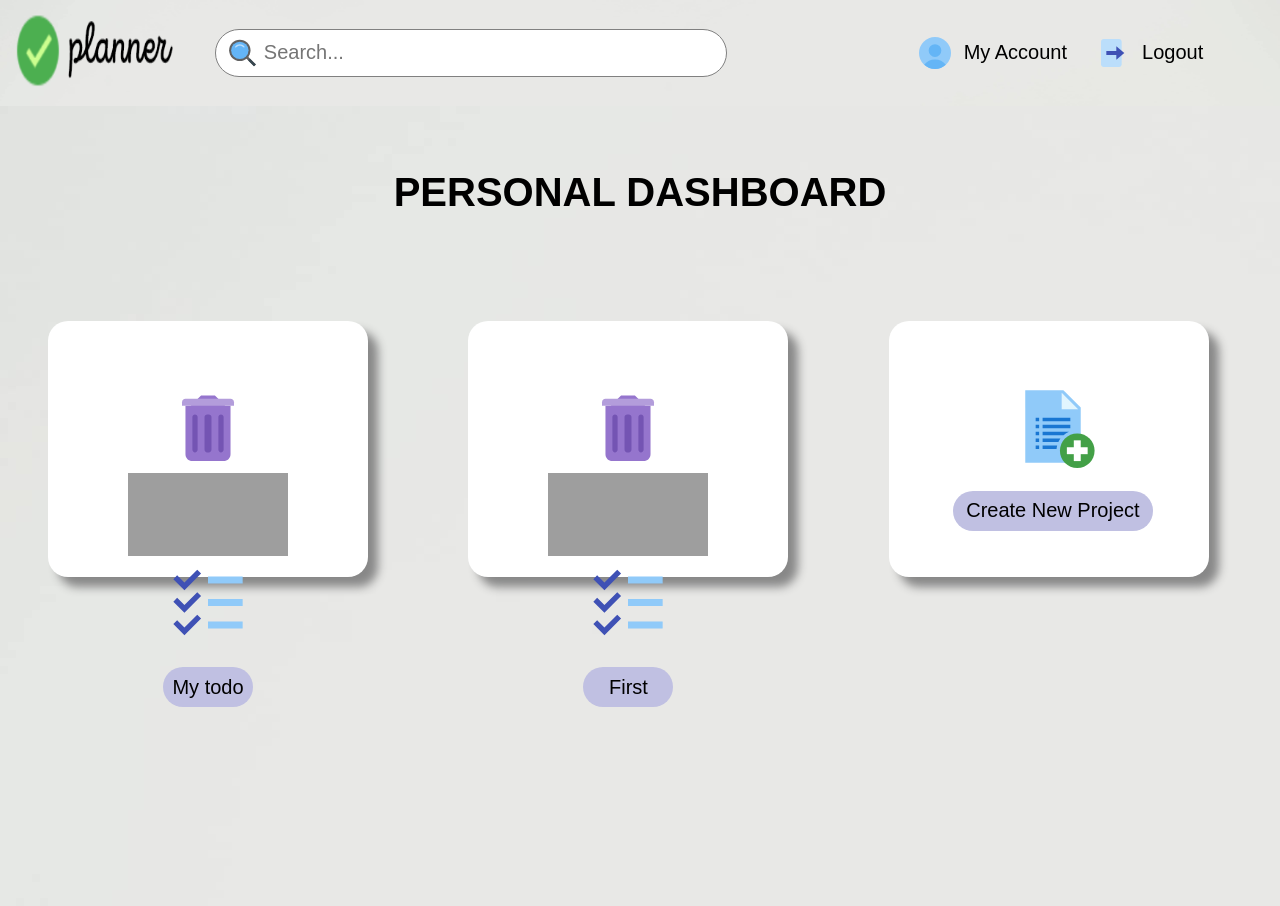
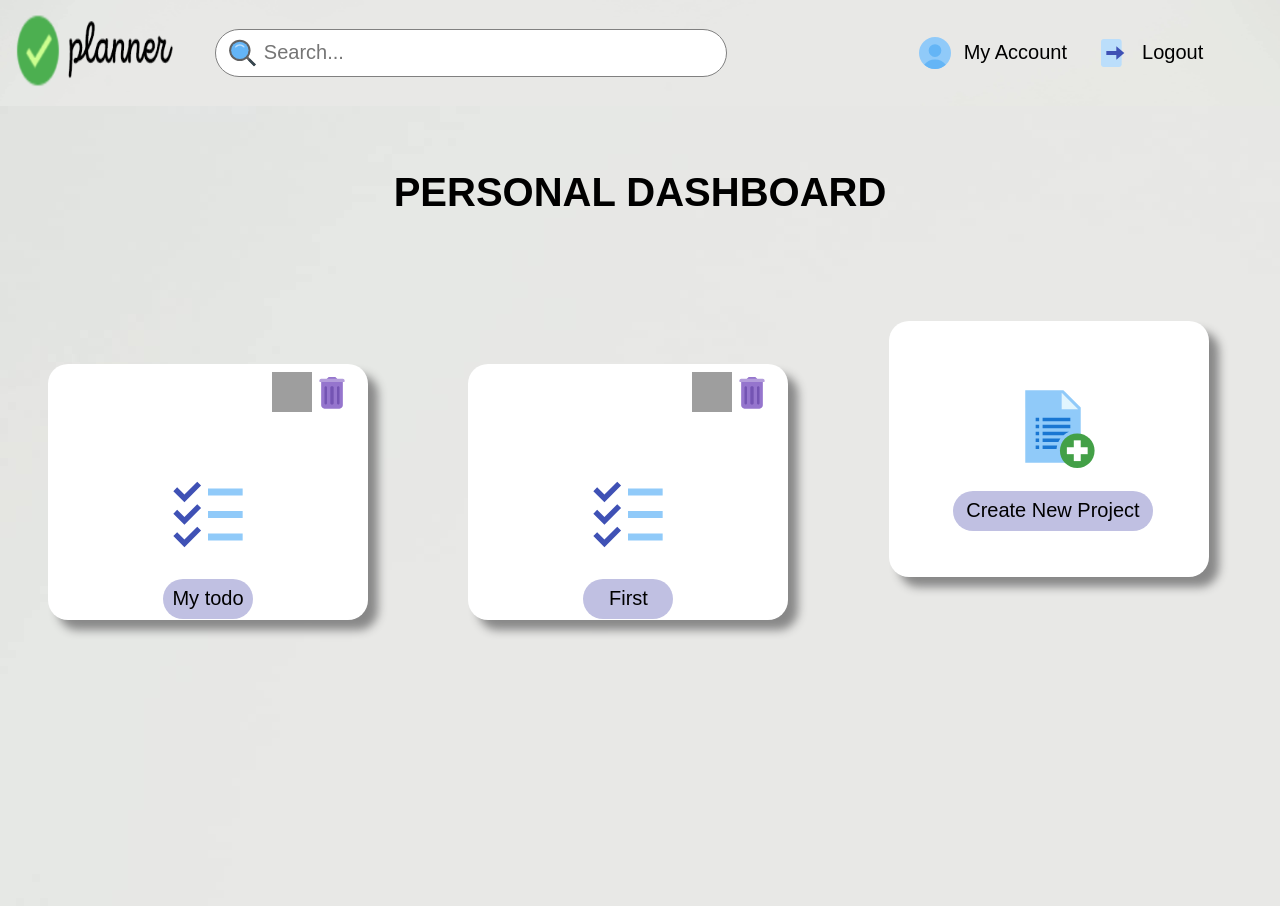
Before and after one commit to anushkakamalja/Personal-Planner, a Flask app: page /dashboard in a window 1280 px wide. Run offline with Flask 2, Linux system fonts and the light colour scheme; a user stored in the database is signed in; data comes from the database, SQL or seed files in the repository; both versions use the stored data as it was after the commit; grey boxes are pictures that could not be loaded.

Commit message:
Added update and delete feature in dashboard

```diff
--- a/project/static/css/dashboard.css
+++ b/project/static/css/dashboard.css
@@ -30,6 +30,7 @@ body{
   padding-top: -10rem;
 
 }
+
 
 .today-btn {
   border: none;
@@ -158,12 +159,6 @@ label {
   font-weight: bold;
 }
 
-
- /* .delete{
-  height: 40px;
-  margin-left: -115px;
-  margin-top: -156px;
-}    */
 
 
 
@@ -384,3 +379,29 @@ label {
   width: 3rem;
   height: 3rem;
   display: none;
+
+*/
+.edit{
+  height: 40px;
+  /* margin-left: 0%;
+  margin-right: 0%;*/
+  width: 40px;
+}
+.delete{
+  height: 40px;
+  /* margin-left: 0%;
+  margin-right: 0%;
+  width: 30%; */
+  width: 40px;
+}
+.projectbox{
+  position: relative;
+    left: 10rem;
+
+    display: flex;
+    /* justify-content: space-around; */
+    align-items: center;
+    /* top: 15.5rem; */
+    top: -3.5rem;
+    z-index: 100;
+}
--- a/project/templates/base.html
+++ b/project/templates/base.html
@@ -20,15 +20,21 @@
             draggable="false"
         /></a>
       </div>
+
+      <!-- <form action="/search" method="POST"> -->
       <div class="nav-menu-container">
         <div class="nav-hide nav-searchbar">
-          <img
+          <img onclick="javascript.form.submit();"
             src="{{url_for('static',filename='/assets/icons/search_48px.svg')}}"
             alt=""
             draggable="false"
           />
           <input type="text" name="Search" id="" placeholder="Search..." />
         </div>
+      <!-- </form> -->
+
+
+
         <div class="nav-hide navbar-links">
           {% block new_nav_link %}
 
--- a/project/templates/dashboard.html
+++ b/project/templates/dashboard.html
@@ -9,28 +9,49 @@
     <div class="full">
         <h4>PERSONAL DASHBOARD</h4>
 
-
-
         <div class="box">
             <div class="box2">
+                 <!-- {% if found_list %}
+                <li>
+                    <div class="edit">
+                        <a href="/update/{{found_list.sno}}"><img src="/static/assets/icons/edit_48px.svg" height="40px" alt=""></a>
+                    </div>
+                    <div class="delete">
+                    <a href="/delete/{{found_list.sno}}"><img src="/static/assets/icons/trash_48px.svg" height="40px" alt=""></a>
+                    </div>
+
+                    <img src="/static/assets/icons/todo_list_48px.svg" alt=""><br>
+                    <button class="today-btn"> {{found_list.title}} </button>
+
+                </li>
+                {% else %} -->
+
                 {% for todo in allTodo %}
+
                 <li>
-                        <a href="/delete/{{todo.sno}}"><img class="delete" src="/static/assets/icons/trash_48px.svg" alt=""></a>
+                    <div class="projectbox">
 
                     <a href="/update/{{todo.sno}}"><img class="edit" src="/static/assets/icons/edit_48px.svg" alt=""></a>
 
+                    <a href="/delete/{{todo.sno}}"><img class="delete" src="/static/assets/icons/trash_48px.svg" alt=""></a>
+                </div>
                     <img src="/static/assets/icons/todo_list_48px.svg" alt=""><br>
                     <button class="today-btn"> {{todo.title}} </button>
 
                 </li>
 
+
                 {% endfor %}
+
+                <!-- {% endif %} -->
+
 
                     <li>
                         <img src="/static/assets/icons/add_list_48px.svg" alt=""><br>
                         <button class="modal-btn"> Create New Project</button>
 
                     </li>
+
 
             </div>
         </div>
```
Also changed, not shown: project/main.py (+11 -0 lines), project/db.sqlite (added). Lines whose indentation alone changed are shown as unchanged.
